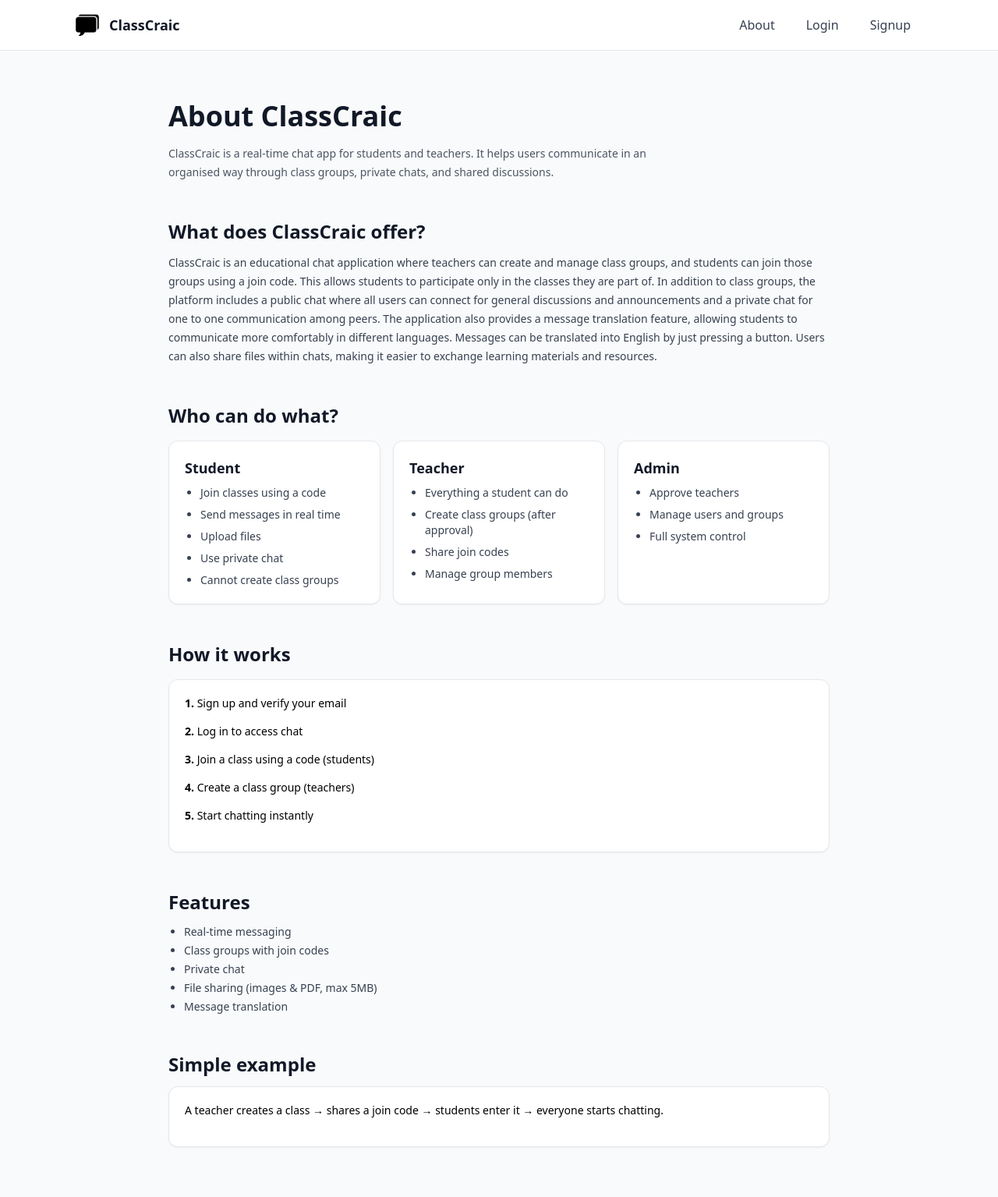
After one commit to Musadiq071/ClassCraic_ChatApp, a Django app: page /about/ in a window 1280 px wide. The commit adds this page. Shown: the whole page at 78% size. Run offline with Django 5.2, Linux system fonts and the light colour scheme; some libraries are stand-ins or nearby versions.

Commit message:
added about page for better undestanding of the app for new users

```diff
--- a/chatapp/urls.py
+++ b/chatapp/urls.py
@@ -3,7 +3,7 @@ from django.urls import path, include, re_path
 from django.conf.urls.static import static
 from django.views.static import serve
 from django.conf import settings
-from home.views import home_view
+from home.views import home_view, about_view
 from user.views import profile_view
 
 urlpatterns = [
@@ -11,6 +11,8 @@ urlpatterns = [
     path('accounts/', include('allauth.urls')),
 
     path('', home_view, name='home'),
+    path('about/', about_view, name='about'),
+
     path('', include('rtchat.urls')),
 
     path('profile/', include('user.urls')),
--- a/home/views.py
+++ b/home/views.py
@@ -43,3 +43,7 @@ def home_view(request):
     }
 
     return render(request, 'home.html', context)
+
+
+def about_view(request):
+    return render(request, "about.html")
--- /dev/null
+++ b/templates/about.html
@@ -0,0 +1,108 @@
+{% extends 'layouts/blank.html' %}
+
+{% block content %}
+
+<div class="max-w-4xl mx-auto px-6 py-16 text-gray-900 space-y-12">
+
+
+    <div class="space-y-3">
+        <h1 class="text-4xl font-bold">About ClassCraic</h1>
+        <p class="text-gray-600 text-sm leading-6 max-w-2xl">
+            ClassCraic is a real-time chat app for students and teachers. It helps users communicate in an organised way through class groups, private chats, and shared discussions.
+        </p>
+    </div>
+
+
+    <section class="space-y-3">
+        <h2 class="text-2xl font-semibold">What does ClassCraic offer?</h2>
+        <p class="text-gray-700 text-sm leading-6">
+            ClassCraic is an educational chat application where teachers can create and manage class groups, and students can join those groups using a join code. This allows students to participate only in the classes they are part of.
+            In addition to class groups, the platform includes a public chat where all users can connect for general discussions and announcements and a private chat for one to one communication among peers.
+            The application also provides a message translation feature, allowing students to communicate more comfortably in different languages. Messages can be translated into English by just pressing a button.
+            Users can also share files within chats, making it easier to exchange learning materials and resources.
+        </p>
+    </section>
+
+
+    <section class="space-y-4">
+        <h2 class="text-2xl font-semibold">Who can do what?</h2>
+
+        <div class="grid md:grid-cols-3 gap-4">
+
+            <div class="bg-white rounded-xl p-5 border shadow-sm">
+                <h3 class="font-semibold text-lg mb-2">Student</h3>
+                <ul class="text-gray-700 text-sm space-y-2 list-disc ml-5">
+                    <li>Join classes using a code</li>
+                    <li>Send messages in real time</li>
+                    <li>Upload files</li>
+                    <li>Use private chat</li>
+                    <li>Cannot create class groups</li>
+                </ul>
+            </div>
+
+            <div class="bg-white rounded-xl p-5 border shadow-sm">
+                <h3 class="font-semibold text-lg mb-2">Teacher</h3>
+                <ul class="text-gray-700 text-sm space-y-2 list-disc ml-5">
+                    <li>Everything a student can do</li>
+                    <li>Create class groups (after approval)</li>
+                    <li>Share join codes</li>
+                    <li>Manage group members</li>
+                </ul>
+            </div>
+
+            <div class="bg-white rounded-xl p-5 border shadow-sm">
+                <h3 class="font-semibold text-lg mb-2">Admin</h3>
+                <ul class="text-gray-700 text-sm space-y-2 list-disc ml-5">
+                    <li>Approve teachers</li>
+                    <li>Manage users and groups</li>
+                    <li>Full system control</li>
+                </ul>
+            </div>
+
+        </div>
+    </section>
+
+
+    <section class="space-y-4">
+        <h2 class="text-2xl font-semibold">How it works</h2>
+
+        <div class="space-y-4 text-sm text-gray-700">
+
+            <div class="bg-white rounded-xl p-5 border shadow-sm">
+                <p><strong>1.</strong> Sign up and verify your email</p>
+                <p><strong>2.</strong> Log in to access chat</p>
+                <p><strong>3.</strong> Join a class using a code (students)</p>
+                <p><strong>4.</strong> Create a class group (teachers)</p>
+                <p><strong>5.</strong> Start chatting instantly</p>
+            </div>
+
+        </div>
+    </section>
+
+
+    <section class="space-y-3">
+        <h2 class="text-2xl font-semibold">Features</h2>
+        <ul class="text-gray-700 text-sm space-y-1 list-disc ml-5">
+            <li>Real-time messaging</li>
+            <li>Class groups with join codes</li>
+            <li>Private chat</li>
+            <li>File sharing (images & PDF, max 5MB)</li>
+            <li>Message translation</li>
+        </ul>
+    </section>
+
+
+    <section class="space-y-3">
+        <h2 class="text-2xl font-semibold">Simple example</h2>
+        <div class="bg-white rounded-xl p-5 border shadow-sm text-sm text-gray-700">
+            <p>
+                A teacher creates a class → shares a join code → students enter it → everyone starts chatting.
+            </p>
+        </div>
+    </section>
+
+
+
+</div>
+
+{% endblock %}
--- a/templates/includes/header.html
+++ b/templates/includes/header.html
@@ -9,6 +9,15 @@
 
         <nav class="relative">
             <ul class="navitems flex items-center gap-2">
+
+
+                <li>
+                    <a href="{% url 'about' %}"
+                    class="rounded-lg px-3 py-2 text-gray-700 hover:bg-gray-100 hover:text-gray-900">
+                    About
+                    </a>
+                </li>
+
                 {% if request.user.is_authenticated %}
                     <li>
                         <a href="/">Home</a>
@@ -53,6 +62,7 @@
                             </ul>
                         </div>
                     </li>
+
                 {% else %}
                     <li>
                         <a href="{% url 'account_login' %}">Login</a>
@@ -61,6 +71,7 @@
                         <a href="{% url 'account_signup' %}?next={% url 'profile-onboarding' %}">Signup</a>
                     </li>
                 {% endif %}
+
             </ul>
         </nav>
     </div>
```
